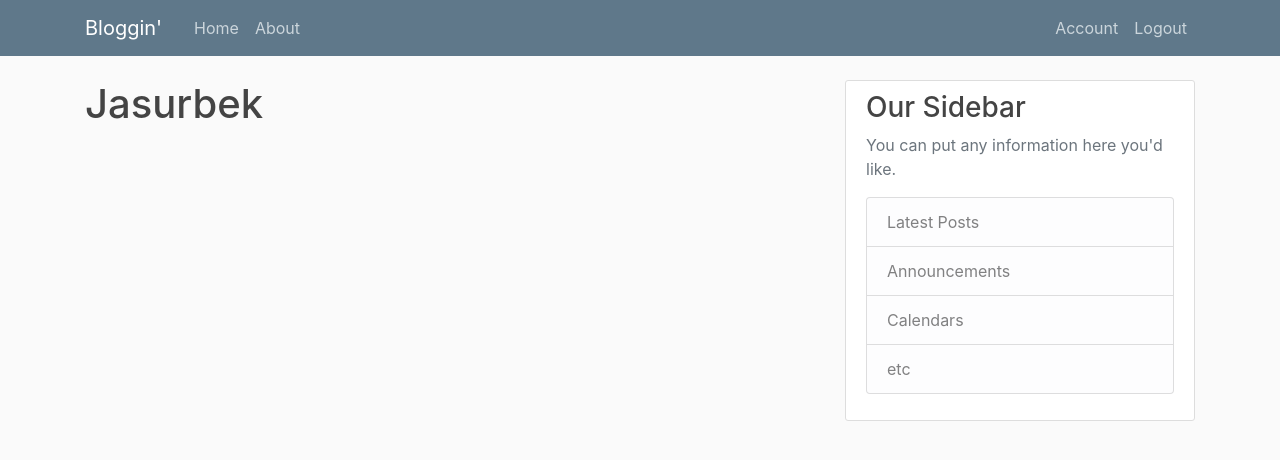
After one commit to Jasurbek16/Learn-Web, a Flask app: page /account in a window 1280 px wide. The commit adds this page. Shown: the top 460 px of the page. Run offline with Flask 2, Linux system fonts and the light colour scheme; a user stored in the database is signed in; some libraries are stand-ins or nearby versions.

Commit message:
add login_logout

```diff
--- /dev/null
+++ b/learnFlask/main_flask/routes.py
@@ -0,0 +1,103 @@
+from flask import render_template, url_for, flash, redirect, request
+from main_flask import app, db, bcrypt
+from main_flask.forms import RegistrationForm, LoginForm
+from main_flask.models import User, Post
+from flask_login import login_user, current_user, logout_user, login_required
+
+
+
+postss = [
+
+    {
+        'user': 'Jasurbek Mamurov',
+        'title': 'Blog #1',
+        'content': 'Blog #1"s content',
+        'date_posted': 'July 25, 2021'
+    },
+    {
+        'user': 'Jack Collins',
+        'title': 'Blog #2',
+        'content': 'Blog #2"s content',
+        'date_posted': 'July 26, 2021'
+    }
+
+]
+
+
+@app.route("/")
+@app.route("/home")  # two routes are available for the same page
+# ^ what we type into the brow to go to some pages
+# ^ these route decorators are used to create pages
+# ^ allow us to write a func that  returns the information
+# that will be shown on our website for this specific route
+# / is the root page
+def home():
+    return render_template('home_temp.html', posts=postss)
+# we intend to return the html template in this func
+# we would render the template
+# whatever variable name we use as the
+# argument name here that we pass in we will
+# have access to that variable in our template
+
+
+@app.route("/about")
+def about():
+    return render_template('about_temp.html', title='About')
+
+
+# specifying allowed methods\
+# getting the registration info posted and directing to the register page
+# methods -- for allowed methods -- 'POST' -- allow posting typed info to this route
+@app.route('/register', methods=['GET', 'POST'])
+def register():
+    if current_user.is_authenticated:
+        return redirect(url_for('home'))
+        # ^ when the user has already registered
+    form = RegistrationForm()  # would be passes to a template
+    if form.validate_on_submit():
+        hashed_password = bcrypt.generate_password_hash(form.password.data).decode('utf-8')
+        # ^ hashing the password
+        user = User(username=form.username.data, email=form.email.data, password=hashed_password)
+        # we used the hashed_password in the argument sec, coz we don't want the plain text
+        db.session.add(user)
+        db.session.commit()
+        flash(f'The account has been created! You\'re now able to login', 'success')
+    # ^ was the form validated when submitted?
+        # redirecting
+        return redirect(url_for('login'))
+        # the name of the func     ^
+    return render_template('register.html', title="Register", form=form)
+
+
+@app.route('/login', methods=['GET', 'POST'])
+def login():
+    if current_user.is_authenticated:
+        return redirect(url_for('home'))
+    form = LoginForm()  # would be passes to a template
+    if form.validate_on_submit():
+        user = User.query.filter_by(email =form.email.data).first()
+        if user and bcrypt.check_password_hash(user.password, form.password.data):
+            login_user(user, remember=form.remember.data)
+            # ^ logging in helper
+            next_page = request.args.get('next')
+            # ^ looking at the page we were trying to log into before going here
+            # ^ args is a dict
+            # ^ we have used the get coz if the key does not exit, then we do not get an error
+            flash(f'Welcome to the account {user.username}!', 'success')
+            return redirect(next_page) if next_page else redirect(url_for('home'))
+        else:
+            flash('Logging was unsuccessful. Please, consider entering again!', 'danger')
+            #           red alert               ^
+    return render_template('login.html', title="Login", form=form)
+
+
+@app.route('/logout')
+def logout():
+    logout_user()
+    return redirect(url_for('home'))
+
+
+@app.route('/account')
+@login_required # we need to login before getting to account page
+def account():
+    return render_template('account.html', title="Account")
--- /dev/null
+++ b/learnFlask/main_flask/templates/account.html
@@ -0,0 +1,4 @@
+{% extends "layout.html" %}
+{% block content %}
+    <h1>{{ current_user.username }}</h1>
+{% endblock content %}
--- a/learnFlask/templates/layout.html
+++ b/learnFlask/main_flask/templates/layout.html
@@ -23,7 +23,7 @@
     <header class="site-header">
         <nav class="navbar navbar-expand-md navbar-dark bg-steel fixed-top">
           <div class="container">
-            <a class="navbar-brand mr-4" href="/">Flask Blog</a>
+            <a class="navbar-brand mr-4" href="/">Bloggin'</a>
             <button class="navbar-toggler" type="button" data-toggle="collapse" data-target="#navbarToggle" aria-controls="navbarToggle" aria-expanded="false" aria-label="Toggle navigation">
               <span class="navbar-toggler-icon"></span>
             </button>
@@ -34,8 +34,13 @@
               </div>
               <!-- Navbar Right Side -->
               <div class="navbar-nav">
-                <a class="nav-item nav-link" href="{{ url_for('login') }}">Login</a>
-                <a class="nav-item nav-link" href="{{ url_for('register') }}">Register</a>
+                {% if current_user.is_authenticated %}
+                  <a class="nav-item nav-link" href="{{ url_for('account') }}">Account</a>
+                  <a class="nav-item nav-link" href="{{ url_for('logout') }}">Logout</a>
+                {% else %}
+                  <a class="nav-item nav-link" href="{{ url_for('login') }}">Login</a>
+                  <a class="nav-item nav-link" href="{{ url_for('register') }}">Register</a>
+                {% endif %}
               </div>
             </div>
           </div>
--- a/learnFlask/templates/register.html
+++ b/learnFlask/main_flask/templates/register.html
@@ -2,6 +2,7 @@
 {% block content %}
     <div class="content-section">
         <form method="POST" action="">
+            <!-- ^^^^after posting go to the same route, post to the route-->
             {{ form.hidden_tag() }}
             <fieldset class="form-group">
                 <legend class="border-bottom mb-4">Join Today</legend>
--- /dev/null
+++ b/learnFlask/run.py
@@ -0,0 +1,5 @@
+from main_flask import app
+# ^ get from the __init__
+
+if __name__ == "__main__":
+    app.run(debug=True)
```
Also changed, not shown: learnFlask/flaskLearn.py (deleted, +0 -121 lines), learnFlask/main_flask/__init__.py (added, +25 -0 lines), learnFlask/main_flask/forms.py (renamed from learnFlask/forms.py, +22 -4 lines), learnFlask/main_flask/models.py (added, +44 -0 lines), learnFlask/main_flask/site.db (added), learnFlask/main_flask/static/main.css (renamed from learnFlask/static/main.css), learnFlask/main_flask/templates/about_temp.html (renamed from learnFlask/templates/about_temp.html), learnFlask/main_flask/templates/home_temp.html (renamed from learnFlask/templates/home_temp.html), learnFlask/main_flask/templates/login.html (renamed from learnFlask/templates/login.html).
